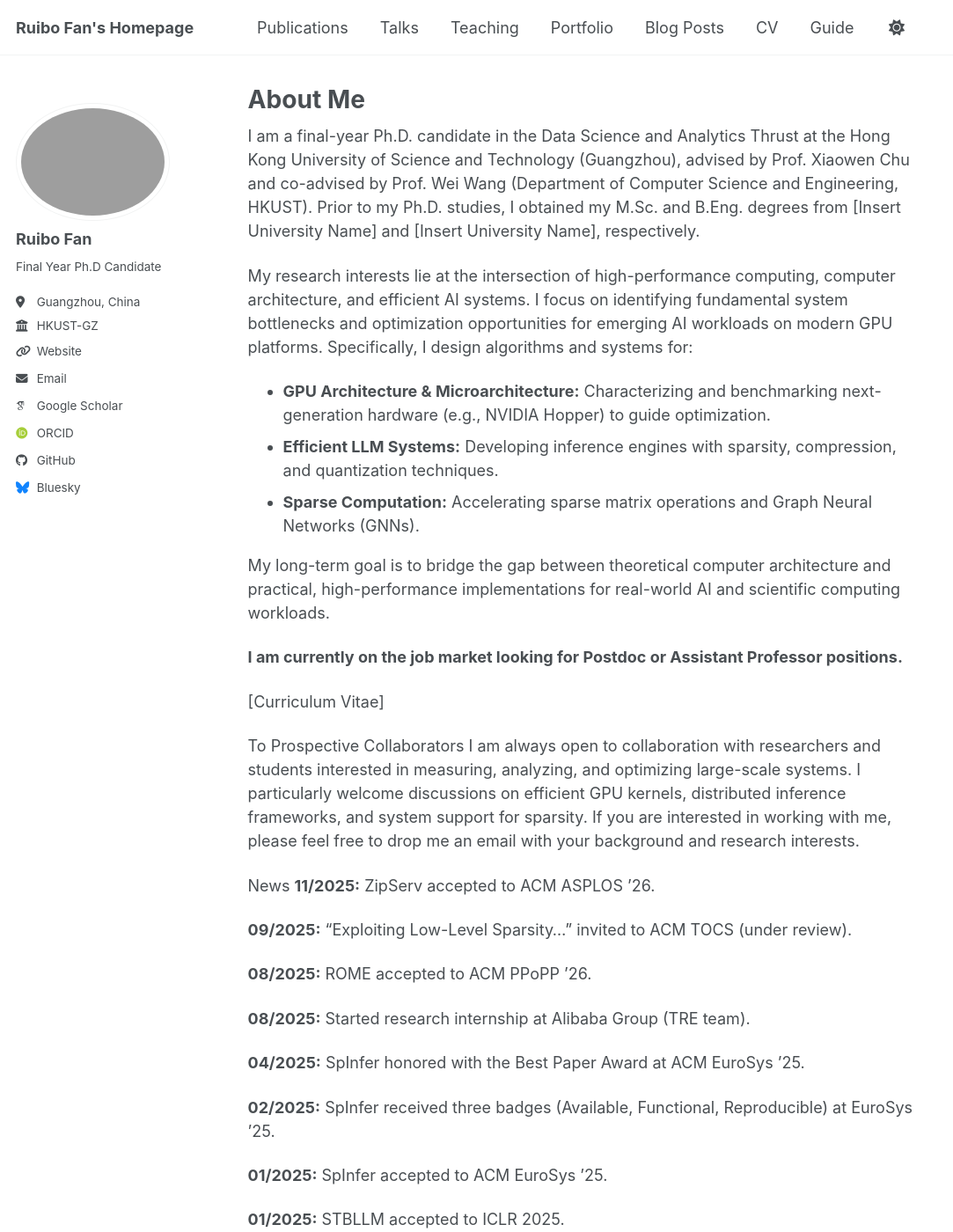
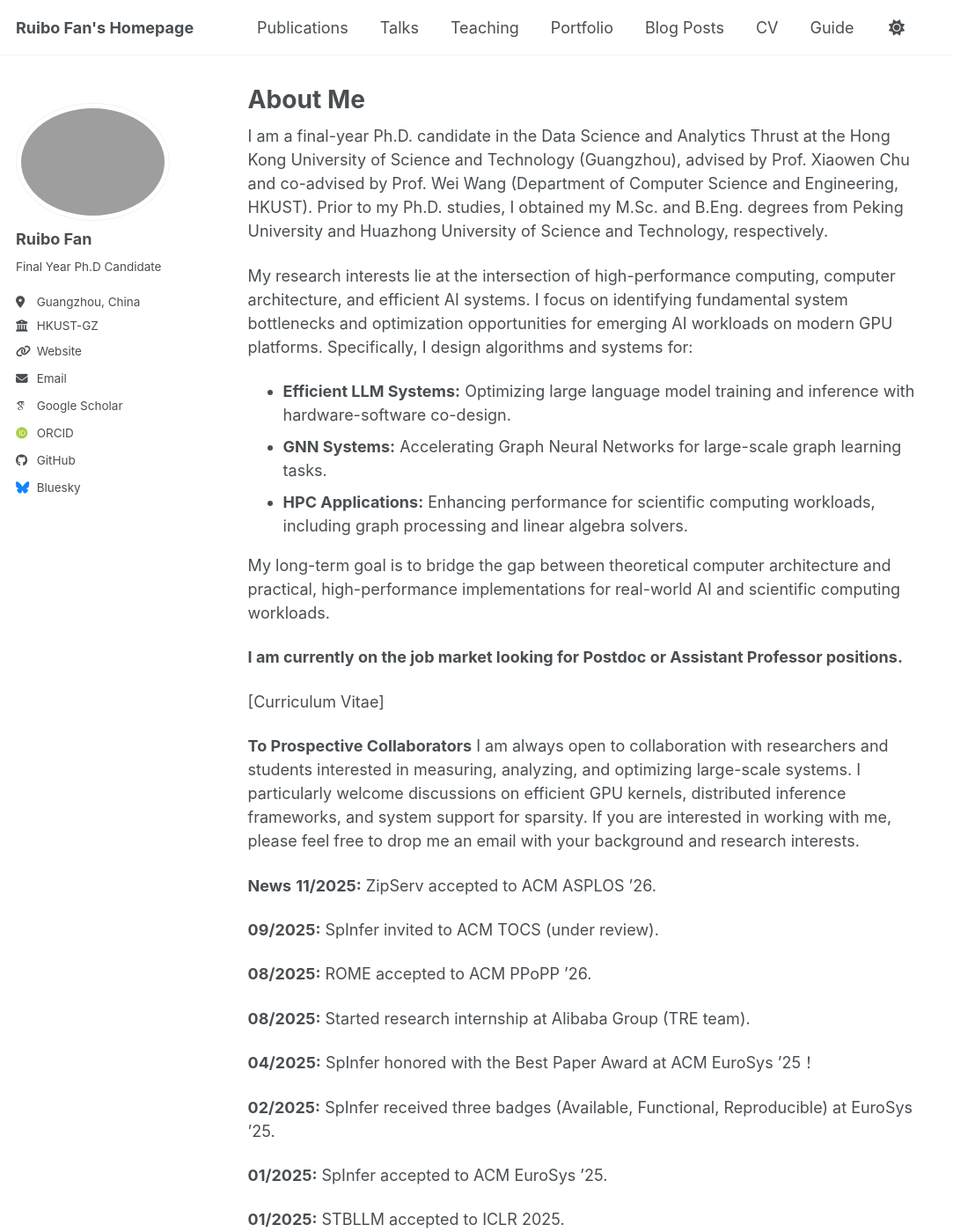
Before and after one commit to ruibo-fan/ruibo-fan.github.io, a Jekyll site: the page built from _pages/about.md, in a window 1280 px wide and 1400 px high. Shown: the whole window at 88% size, without its empty margins (0-1083 px from the left). Built offline with Jekyll 4.4.1, drawn with Linux system fonts in a browser that asks for light colours; some web fonts are replaced; a script bundle is joined from its source files by our own code; library files that are not in the unit come from our copies; some of the changed text lies outside the part shown.

Commit message:
Update about.md

```diff
--- a/_pages/about.md
+++ b/_pages/about.md
@@ -8,12 +8,12 @@ redirect_from:
   - /about.html
 ---
 
-I am a final-year Ph.D. candidate in the Data Science and Analytics Thrust at the Hong Kong University of Science and Technology (Guangzhou), advised by Prof. Xiaowen Chu and co-advised by Prof. Wei Wang (Department of Computer Science and Engineering, HKUST). Prior to my Ph.D. studies, I obtained my M.Sc. and B.Eng. degrees from [Insert University Name] and [Insert University Name], respectively.
+I am a final-year Ph.D. candidate in the Data Science and Analytics Thrust at the Hong Kong University of Science and Technology (Guangzhou), advised by Prof. Xiaowen Chu and co-advised by Prof. Wei Wang (Department of Computer Science and Engineering, HKUST). Prior to my Ph.D. studies, I obtained my M.Sc. and B.Eng. degrees from Peking University and Huazhong University of Science and Technology, respectively.
 
 My research interests lie at the intersection of high-performance computing, computer architecture, and efficient AI systems. I focus on identifying fundamental system bottlenecks and optimization opportunities for emerging AI workloads on modern GPU platforms. Specifically, I design algorithms and systems for:
-*   **GPU Architecture & Microarchitecture:** Characterizing and benchmarking next-generation hardware (e.g., NVIDIA Hopper) to guide optimization.
-*   **Efficient LLM Systems:** Developing inference engines with sparsity, compression, and quantization techniques.
-*   **Sparse Computation:** Accelerating sparse matrix operations and Graph Neural Networks (GNNs).
+*   **Efficient LLM Systems:** Optimizing large language model training and inference with hardware-software co-design.
+*   **GNN Systems:** Accelerating Graph Neural Networks for large-scale graph learning tasks.
+*   **HPC Applications:** Enhancing performance for scientific computing workloads, including graph processing and linear algebra solvers.
 
 My long-term goal is to bridge the gap between theoretical computer architecture and practical, high-performance implementations for real-world AI and scientific computing workloads.
 
@@ -21,19 +21,19 @@ My long-term goal is to bridge the gap between theoretical computer architecture
 
 [Curriculum Vitae]
 
-To Prospective Collaborators
+**To Prospective Collaborators**
 I am always open to collaboration with researchers and students interested in measuring, analyzing, and optimizing large-scale systems. I particularly welcome discussions on efficient GPU kernels, distributed inference frameworks, and system support for sparsity. If you are interested in working with me, please feel free to drop me an email with your background and research interests.
 
-News
+**News**
 **11/2025:** ZipServ accepted to ACM ASPLOS ’26.
 
-**09/2025:** "Exploiting Low-Level Sparsity..." invited to ACM TOCS (under review).
+**09/2025:** SpInfer invited to ACM TOCS (under review).
 
 **08/2025:** ROME accepted to ACM PPoPP ’26.
 
 **08/2025:** Started research internship at Alibaba Group (TRE team).
 
-**04/2025:** SpInfer honored with the Best Paper Award at ACM EuroSys ’25.
+**04/2025:** SpInfer honored with the Best Paper Award at ACM EuroSys ’25！
 
 **02/2025:** SpInfer received three badges (Available, Functional, Reproducible) at EuroSys ’25.
 
@@ -47,8 +47,6 @@ News
 
 **10/2024:** Received the DSA Runner-up Research Prize.
 
-**07/2024:** Received the Best Speaker Award at DSA Launch Salon.
-
 **02/2024:** DTC-SpMM accepted to ACM ASPLOS ’24.
 
-**01/2023:** One paper accepted to IEEE IPDPS ’23.
+**01/2023:** One paper on GNN optimization accepted to IEEE IPDPS ’23.
```
